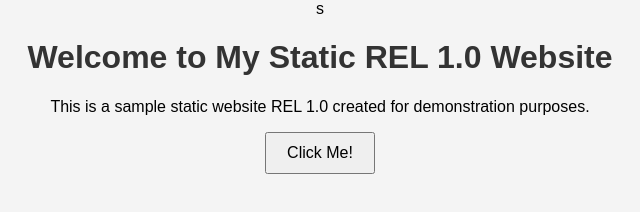
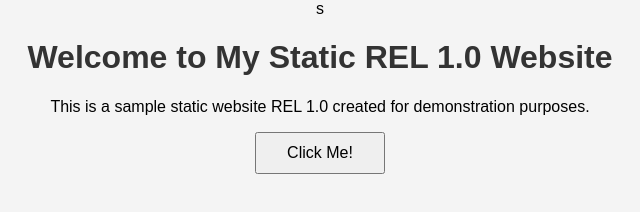
Before and after one commit to cloud-dev-user/githubpagesdemo, a plain HTML site: page index.html in a window 1280 px wide. Shown: the full height of the page, 320-960 px from the left. Drawn offline with Linux system fonts and the light colour scheme.

Commit message:
Update styles.css

```diff
--- a/styles.css
+++ b/styles.css
@@ -11,7 +11,7 @@ body {
   }
 
   button {
-     padding: 10px 20px;
+     padding: 10px 30px;
      font-size: 16px;
      cursor: pointer;
   }
```
